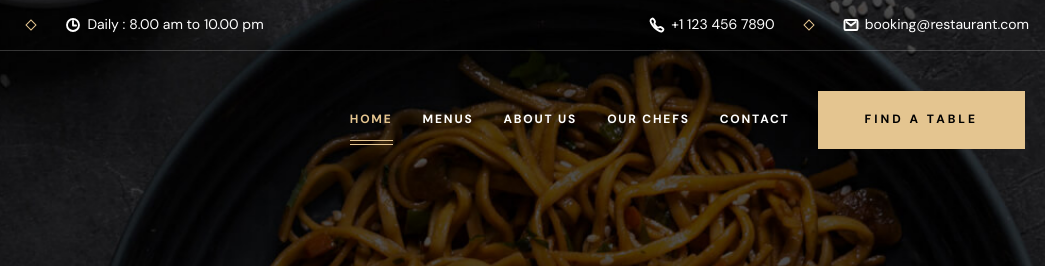
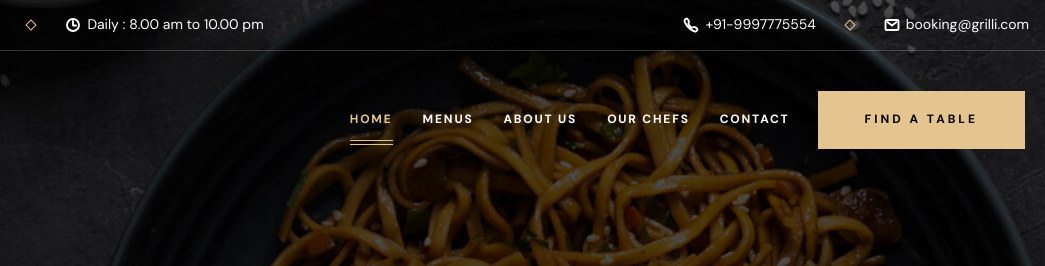
Before and after one commit to Subho18/grilli_restaurant, a plain HTML site: page index.html in a window 1280 px wide. Shown: the top 266 px of the page, 235-1280 px from the left. Drawn offline with nearby package versions, Linux system fonts and the light colour scheme; a web font is replaced by a local one.

Commit message:
Update index.html

```diff
--- a/index.html
+++ b/index.html
@@ -86,7 +86,7 @@
           <ion-icon name="call-outline" aria-hidden="true"></ion-icon>
         </div>
 
-        <span class="span">+1 123 456 7890</span>
+        <span class="span">+91-9997775554</span>
       </a>
 
       <div class="separator"></div>
@@ -96,7 +96,7 @@
           <ion-icon name="mail-outline" aria-hidden="true"></ion-icon>
         </div>
 
-        <span class="span">booking@restaurant.com</span>
+        <span class="span">booking@grilli.com</span>
       </a>
 
     </div>
```
